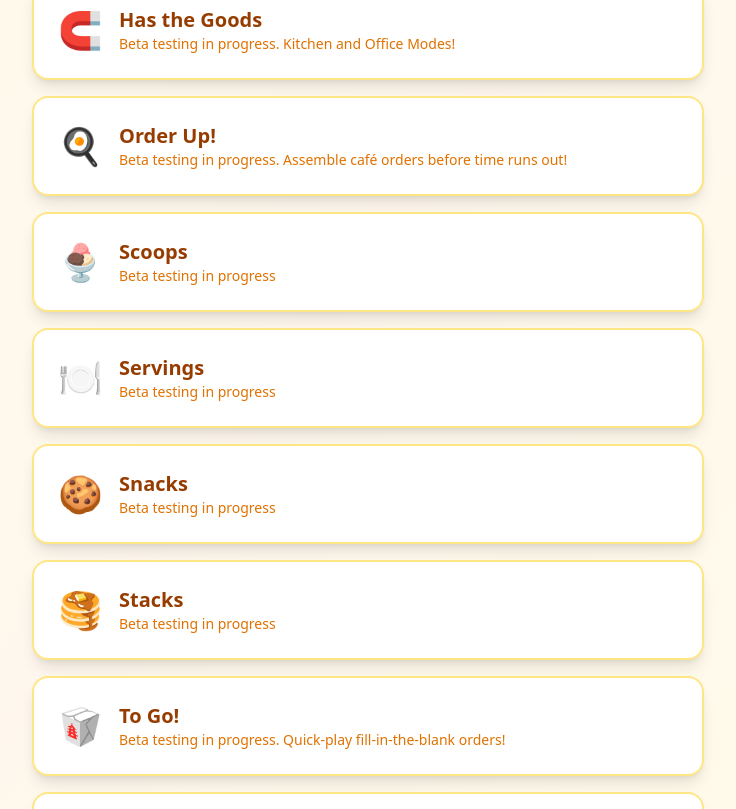
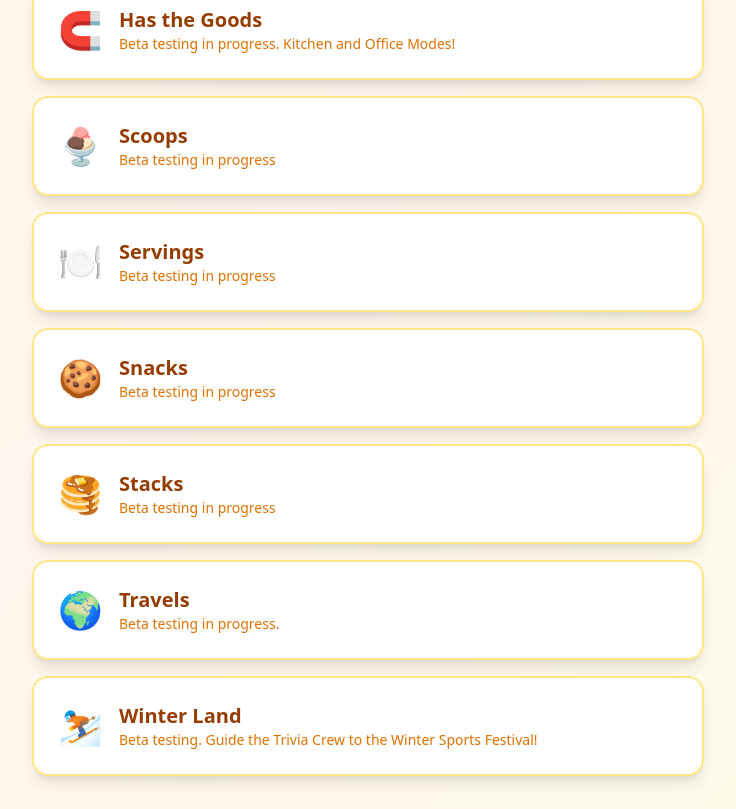
Before and after one commit to lauriegriddle/griddle-game, a Next.js app: page /beta in a window 1280 px wide. Shown: the part 580-1389 px from the top of the page, without its empty margins (272-1008 px from the left). Built offline with nearby package versions, Linux system fonts and the light colour scheme.

Commit message:
Remove Order Up and To Go games from the Beta page

```diff
--- a/app/beta/page.js
+++ b/app/beta/page.js
@@ -25,12 +25,6 @@ export default function BetaGames() {
         description: "Beta testing in progress.  Kitchen and Office Modes!"
     },
     {
-      name: "Order Up!",
-      href: "/order",
-      emoji: "🍳",
-      description: "Beta testing in progress.  Assemble café orders before time runs out!"
-    },
-    {
         name: "Scoops",
         href: "/scoops",
         emoji: "🍨",
@@ -53,12 +47,6 @@ export default function BetaGames() {
         href: "/stacks",
         emoji: "🥞",
         description: "Beta testing in progress"
-    },
-    {
-      name: "To Go!",
-      href: "/togo",
-      emoji: "🥡",
-      description: "Beta testing in progress.  Quick-play fill-in-the-blank orders!"
     },
     {
         name: "Travels",
```
